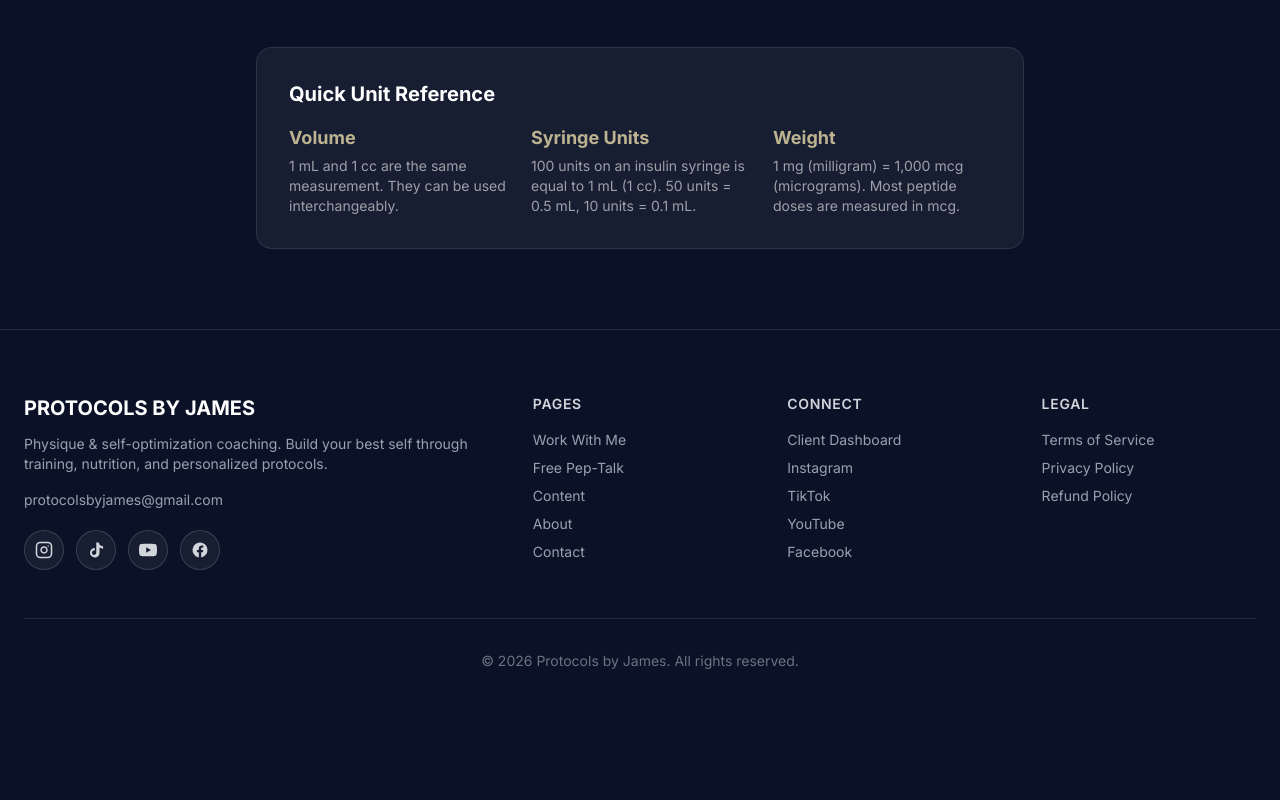
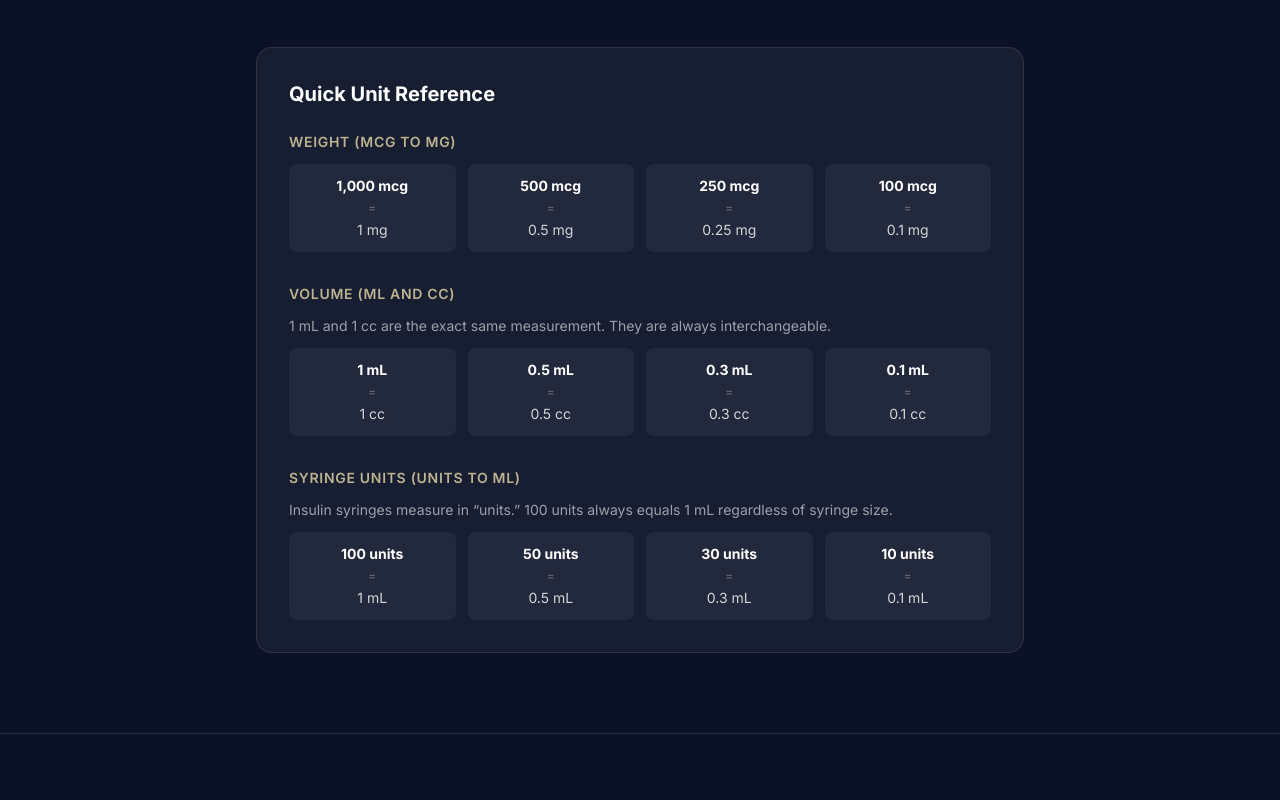
Before and after one commit to protocolsbyjames/protocols-by-james-website, a Next.js app: page /calculator in a window 1280 px wide. Shown: the part 1664-2464 px from the top of the page. Before the commit the page ends 2399 px from the top, so only its background shows below. Built offline with nearby package versions, Linux system fonts and the light colour scheme.

Commit message:
Redesign peptide calculator: 5 sections, syringe visual, conversion tables

```diff
--- a/src/app/calculator/page.tsx
+++ b/src/app/calculator/page.tsx
@@ -49,25 +49,70 @@ export default function CalculatorPage() {
       <section className="pb-20 px-6">
         <div className="max-w-3xl mx-auto">
           <div className="bg-white/5 border border-white/10 rounded-2xl p-8">
-            <h2 className="text-xl font-bold mb-4">Quick Unit Reference</h2>
-            <div className="grid sm:grid-cols-3 gap-6">
+            <h2 className="text-xl font-bold mb-6">Quick Unit Reference</h2>
+
+            <div className="space-y-8">
+              {/* Weight Conversions */}
               <div>
-                <p className="text-amber-400 font-bold text-lg mb-1">Volume</p>
-                <p className="text-zinc-400 text-sm">
-                  1 mL and 1 cc are the same measurement. They can be used interchangeably.
+                <p className="text-amber-400 font-semibold text-sm uppercase tracking-wider mb-3">Weight (mcg to mg)</p>
+                <div className="grid grid-cols-2 sm:grid-cols-4 gap-3">
+                  {[
+                    ["1,000 mcg", "1 mg"],
+                    ["500 mcg", "0.5 mg"],
+                    ["250 mcg", "0.25 mg"],
+                    ["100 mcg", "0.1 mg"],
+                  ].map(([mcg, mg]) => (
+                    <div key={mcg} className="bg-white/5 rounded-lg p-3 text-center">
+                      <p className="text-white font-bold text-sm">{mcg}</p>
+                      <p className="text-zinc-500 text-xs my-1">=</p>
+                      <p className="text-zinc-300 text-sm">{mg}</p>
+                    </div>
+                  ))}
+                </div>
+              </div>
+
+              {/* Volume Conversions */}
+              <div>
+                <p className="text-amber-400 font-semibold text-sm uppercase tracking-wider mb-3">Volume (mL and cc)</p>
+                <p className="text-zinc-400 text-sm mb-3">
+                  1 mL and 1 cc are the exact same measurement. They are always interchangeable.
                 </p>
+                <div className="grid grid-cols-2 sm:grid-cols-4 gap-3">
+                  {[
+                    ["1 mL", "1 cc"],
+                    ["0.5 mL", "0.5 cc"],
+                    ["0.3 mL", "0.3 cc"],
+                    ["0.1 mL", "0.1 cc"],
+                  ].map(([ml, cc]) => (
+                    <div key={ml} className="bg-white/5 rounded-lg p-3 text-center">
+                      <p className="text-white font-bold text-sm">{ml}</p>
+                      <p className="text-zinc-500 text-xs my-1">=</p>
+                      <p className="text-zinc-300 text-sm">{cc}</p>
+                    </div>
+                  ))}
+                </div>
               </div>
+
+              {/* Syringe Units */}
               <div>
-                <p className="text-amber-400 font-bold text-lg mb-1">Syringe Units</p>
-                <p className="text-zinc-400 text-sm">
-                  100 units on an insulin syringe is equal to 1 mL (1 cc). 50 units = 0.5 mL, 10 units = 0.1 mL.
+                <p className="text-amber-400 font-semibold text-sm uppercase tracking-wider mb-3">Syringe Units (units to mL)</p>
+                <p className="text-zinc-400 text-sm mb-3">
+                  Insulin syringes measure in &ldquo;units.&rdquo; 100 units always equals 1 mL regardless of syringe size.
                 </p>
-              </div>
-              <div>
-                <p className="text-amber-400 font-bold text-lg mb-1">Weight</p>
-                <p className="text-zinc-400 text-sm">
-                  1 mg (milligram) = 1,000 mcg (micrograms). Most peptide doses are measured in mcg.
-                </p>
+                <div className="grid grid-cols-2 sm:grid-cols-4 gap-3">
+                  {[
+                    ["100 units", "1 mL"],
+                    ["50 units", "0.5 mL"],
+                    ["30 units", "0.3 mL"],
+                    ["10 units", "0.1 mL"],
+                  ].map(([units, ml]) => (
+                    <div key={units} className="bg-white/5 rounded-lg p-3 text-center">
+                      <p className="text-white font-bold text-sm">{units}</p>
+                      <p className="text-zinc-500 text-xs my-1">=</p>
+                      <p className="text-zinc-300 text-sm">{ml}</p>
+                    </div>
+                  ))}
+                </div>
               </div>
             </div>
           </div>
--- a/src/components/PeptideCalculator.tsx
+++ b/src/components/PeptideCalculator.tsx
@@ -56,7 +56,6 @@ function SyringeVisual({
   units: number;
   maxUnits: number;
 }) {
-  // Syringe dimensions
   const bodyTop = 40;
   const bodyBottom = 260;
   const bodyHeight = bodyBottom - bodyTop;
@@ -65,12 +64,10 @@ function SyringeVisual({
   const bodyWidth = bodyRight - bodyLeft;
   const centerX = (bodyLeft + bodyRight) / 2;
 
-  // Fill from bottom up
   const clampedPercent = Math.min(Math.max(fillPercent, 0), 100);
   const fillHeight = (clampedPercent / 100) * bodyHeight;
   const fillTop = bodyBottom - fillHeight;
 
-  // Tick marks
   const tickCount = maxUnits / 10;
   const ticks = [];
   for (let i = 0; i <= tickCount; i++) {
@@ -80,7 +77,6 @@ function SyringeVisual({
     ticks.push({ y, unitVal, isMajor });
   }
 
-  // Where the fill line sits (for the indicator arrow)
   const fillLineY = fillTop;
 
   return (
@@ -106,7 +102,7 @@ function SyringeVisual({
         stroke="#555"
         strokeWidth={1.5}
       />
-      {/* Barrel inner (glass look) */}
+      {/* Barrel inner */}
       <rect
         x={bodyLeft}
         y={bodyTop}
@@ -155,7 +151,7 @@ function SyringeVisual({
         </g>
       ))}
 
-      {/* Fill line indicator */}
+      {/* Fill line indicator arrow */}
       {clampedPercent > 0 && clampedPercent <= 100 && (
         <g>
           <line
@@ -203,7 +199,6 @@ function SyringeVisual({
         strokeLinecap="round"
       />
 
-      {/* Gradient definition */}
       <defs>
         <linearGradient id="liquidGradient" x1="0" y1="0" x2="1" y2="0">
           <stop offset="0%" stopColor="rgba(251, 191, 36, 0.35)" />
@@ -440,12 +435,12 @@ export default function PeptideCalculator() {
             className={`${inputClass} max-w-xs`}
           />
           <p className="text-zinc-500 text-xs mt-2">
-            1 mg = 1000 mcg. Editing either field updates the other.
+            1 mg = 1,000 mcg. Editing either field updates the other.
           </p>
         </div>
       </div>
 
-      {/* Result */}
+      {/* Result with Syringe Visual */}
       <div className="mt-10">
         {result ? (
           <div
```
